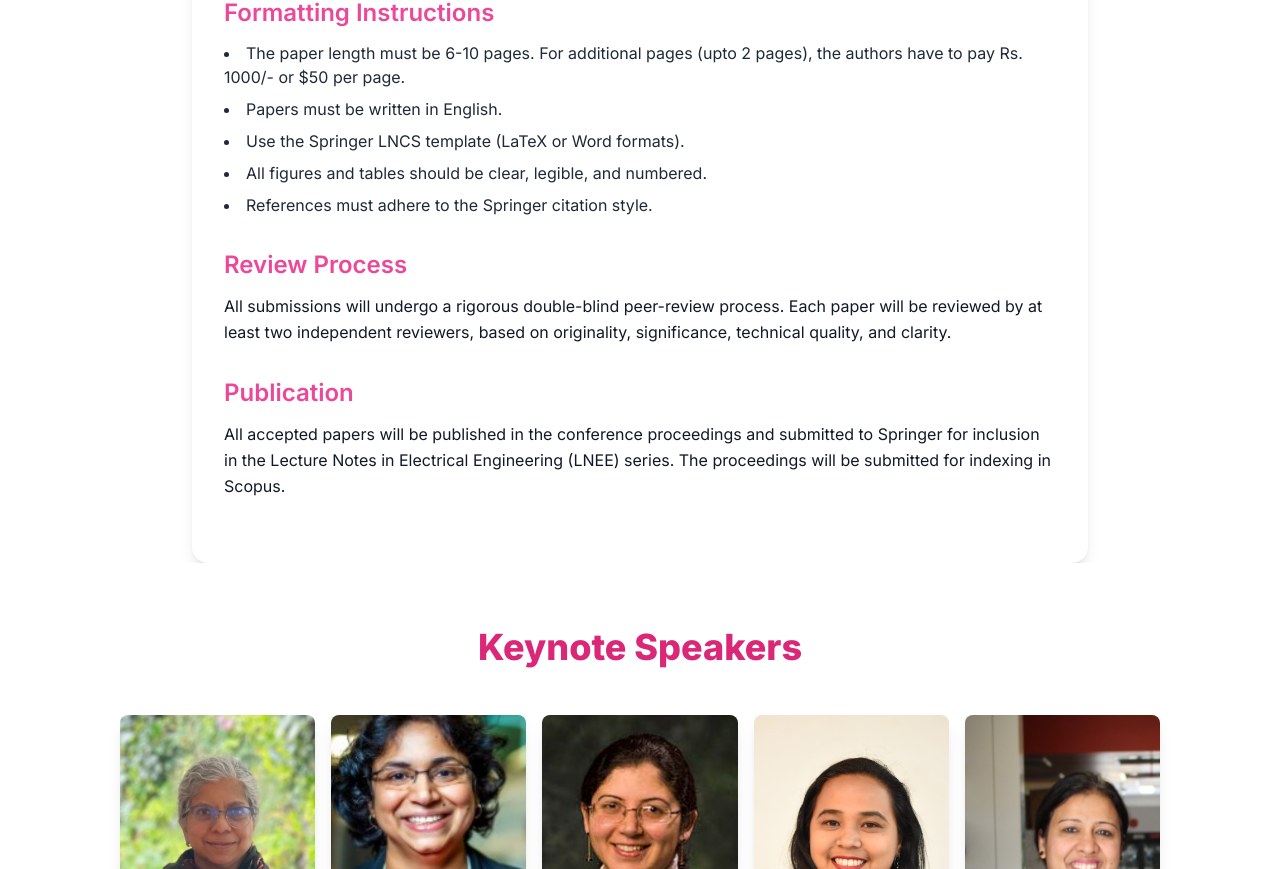
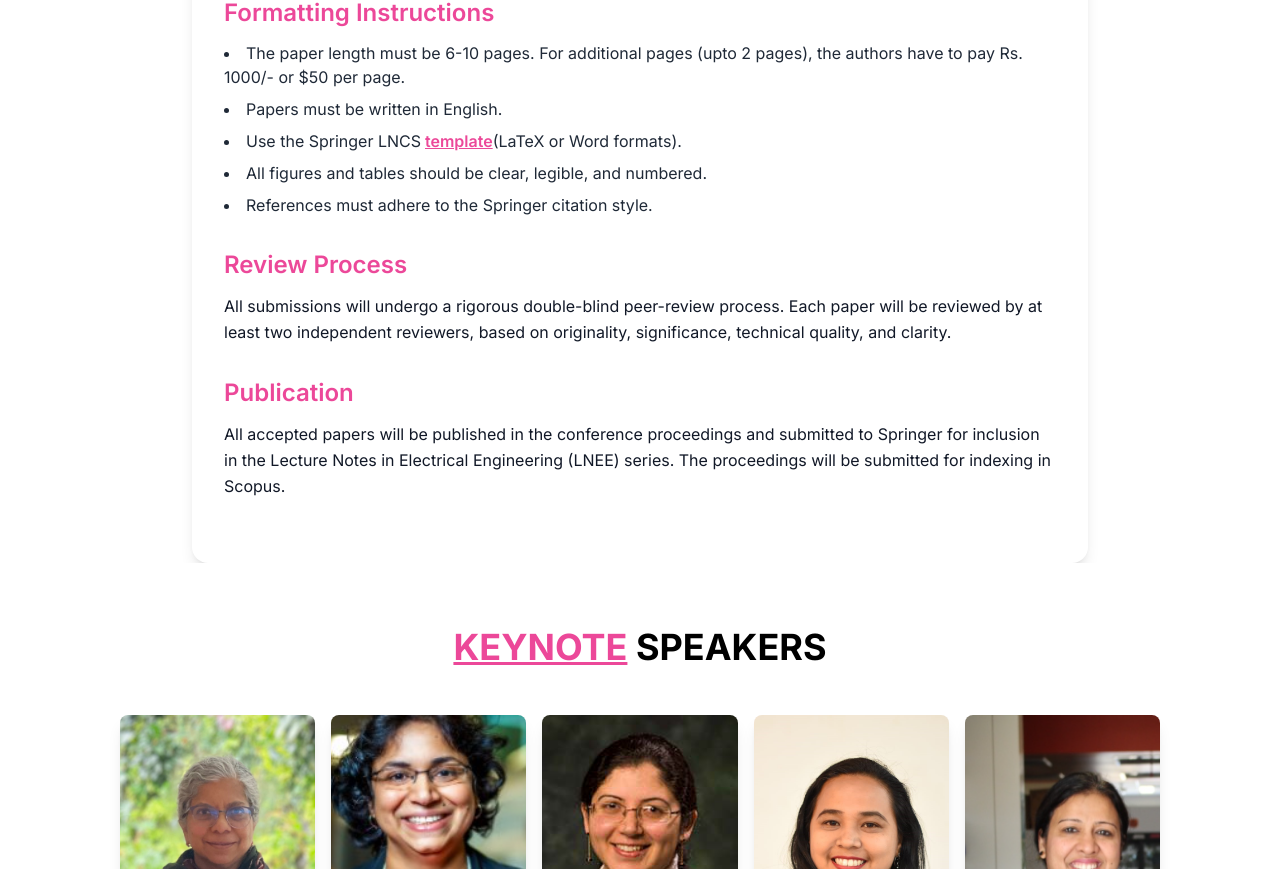
Before and after one commit to capy-on-caffeine/wrec, a Next.js app: page / in a window 1280 px wide. Shown: the part 2394-3263 px from the top of the page. Built offline with nearby package versions, Linux system fonts and the light colour scheme.

Commit message:
formatting changes

```diff
--- a/src/app/components/AuthorGuidelines.tsx
+++ b/src/app/components/AuthorGuidelines.tsx
@@ -4,7 +4,7 @@ const AuthorGuideline = () => {
         return (
                 <section id="authorguidelines" className="p-8 bg-white text-gray-900 max-w-4xl mx-auto rounded-2xl shadow-lg">
                         <h1 className="text-4xl font-bold mb-6 text-center">
-                                <span className="text-pink-500">AUHTOR</span> GUIDELINES
+                                <span className="text-pink-500 underline">AUTHOR</span> GUIDELINES
                         </h1>
 
 
@@ -29,7 +29,18 @@ const AuthorGuideline = () => {
                                 <ul className="list-disc list-inside space-y-2 text-gray-800">
                                         <li>The paper length must be 6-10 pages. For additional pages (upto 2 pages), the authors have to pay Rs. 1000/- or $50 per page.</li>
                                         <li>Papers must be written in English.</li>
-                                        <li>Use the Springer LNCS <a href="https://www.springer.com/in/authors-editors/conference-proceedings/conference-proceedings-guidelines?srsltid=AfmBOorw_ZSBiaoiVl3dSPSF9Rh16Lc92FRUViJzLzOq2V1xJls0f6NT">template </a>(LaTeX or Word formats).</li>
+                                        <li>
+                                                Use the Springer LNCS
+                                                <a
+                                                        href="https://www.springer.com/in/authors-editors/conference-proceedings/conference-proceedings-guidelines?srsltid=AfmBOorw_ZSBiaoiVl3dSPSF9Rh16Lc92FRUViJzLzOq2V1xJls0f6NT"
+                                                        className="text-pink-500 font-semibold underline ml-1 hover:text-pink-800 transition-colors duration-300"
+                                                        target="_blank"
+                                                        rel="noopener noreferrer"
+                                                >
+                                                        template
+                                                </a>
+                                                (LaTeX or Word formats).
+                                        </li>
                                         <li>All figures and tables should be clear, legible, and numbered.</li>
                                         <li>References must adhere to the Springer citation style.</li>
                                 </ul>
--- a/src/app/components/KeynoteSpeakers.tsx
+++ b/src/app/components/KeynoteSpeakers.tsx
@@ -140,8 +140,8 @@ const KeynoteSpeakers: React.FC = () => {
   return (
     <section id="keynotespeakers" className="bg-white py-16">
       <div className="container mx-auto px-4 flex flex-col justify-center items-center">
-        <h2 className="text-4xl font-extrabold text-center text-pink-600 mb-12">
-          Keynote Speakers
+        <h2 className="text-4xl font-bold text-center mb-12">
+        <span className="text-pink-500 underline">KEYNOTE</span> SPEAKERS
         </h2>
         <div className="w-5/6 flex justify-center items-center">
           <div className="grid grid-cols-1 md:grid-cols-2 lg:grid-cols-5 gap-4">
```
